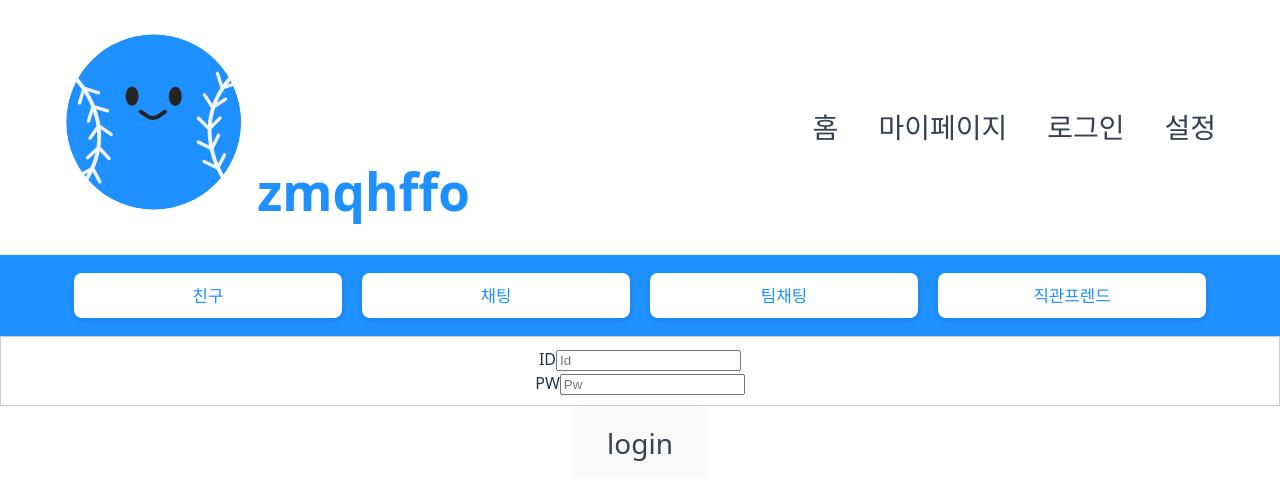
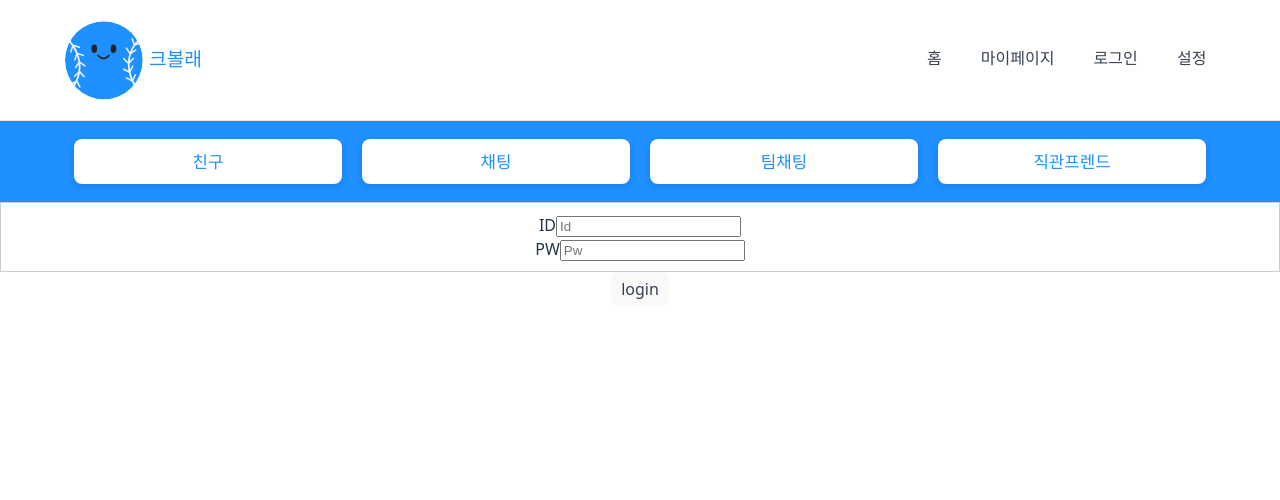
Before and after one commit to janghosung01/KBO_Front, a React (Vite) app in the folder alom/: page /Login in a window 1280 px wide. Shown: the top 500 px of the page. Built offline with nearby package versions, Linux system fonts and the light colour scheme.

Commit message:
"헤더수정"

```diff
--- a/alom/src/Header/Header.css
+++ b/alom/src/Header/Header.css
@@ -2,56 +2,60 @@
   display: flex;
   justify-content: space-between;
   align-items: center;
-
+  padding: 0.5rem 0;
   background-color: white;
   border-bottom: 1px solid #e5e7eb;
   width: 100%;
 }
 
-
 .leftSection {
   font-weight: bold;
   color: #1E90FF;
   margin-left: 5%;
+  font-size: 1.2rem;
+}
+
+.leftSection img {
+  width: 80px;
+  vertical-align: middle;
 }
 
 .rightSection {
   display: flex;
   align-items: center;
-  gap: 40px;
+  gap: 20px;
   margin-right: 5%;
+  margin-bottom: 5px; /* 아래쪽 여백 추가 */
 }
 
 .link, .btn {
   color: #374151;
   text-decoration: none;
-  font-size: 28px;
+  font-size: 1rem;
   font-weight: 400;
   transition: all 0.3s ease;
   position: relative;
+  padding: 0.3rem 0.6rem;
 }
-
-
-
 
 .link:hover, .btn:hover {
   color: #000;
   background-color: #f3f4f6;
   transform: translateY(-1px);
   box-shadow: 0 2px 4px rgba(0, 0, 0, 0.1);
+  border-radius: 5px;
 }
 
 .link:visited, .btn:visited {
   color: #374151;
 }
 
-/* 추가적인 호버 효과 - 밑줄 애니메이션 */
 .link::after, .btn::after {
   content: '';
   position: absolute;
   width: 0;
   height: 2px;
-  bottom: 4px;
+  bottom: -5px;
   left: 50%;
   background-color: #1E90FF;
   transition: all 0.3s ease;
--- a/alom/src/Header/Header.jsx
+++ b/alom/src/Header/Header.jsx
@@ -4,7 +4,7 @@ import "./Header.css";
 export function Header() {
   return (
     <div className="headerContainer">
-      <h1 className="leftSection Tilte"><img src="./public/logo.svg" alt="크볼래 로고" width={180} /> zmqhffo</h1>
+      <h1 className="leftSection Title"><img src="/logo.svg" alt="크볼래 로고" width={180} /> 크볼래</h1>
 
       <div className="rightSection">
         <Link className="link" to="/">홈</Link>
```
Also changed, not shown: alom/src/App.jsx (line endings or trailing spaces).
